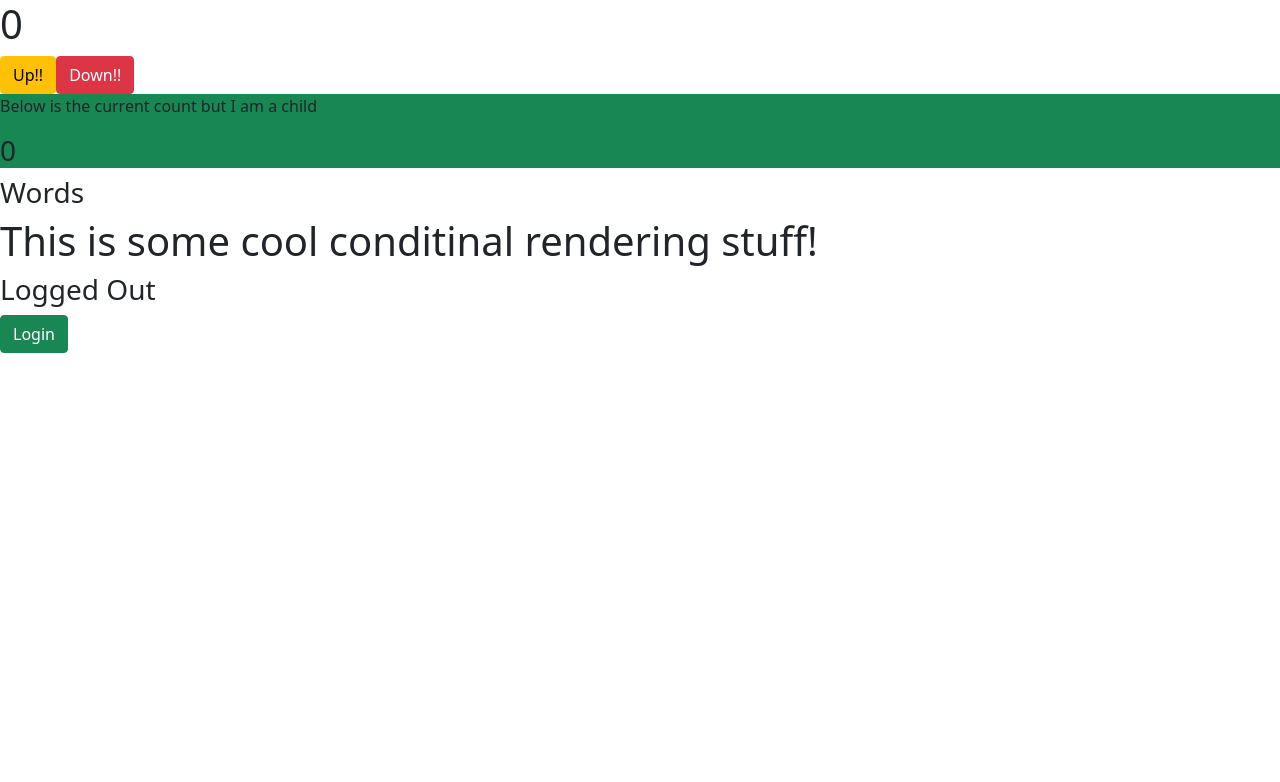
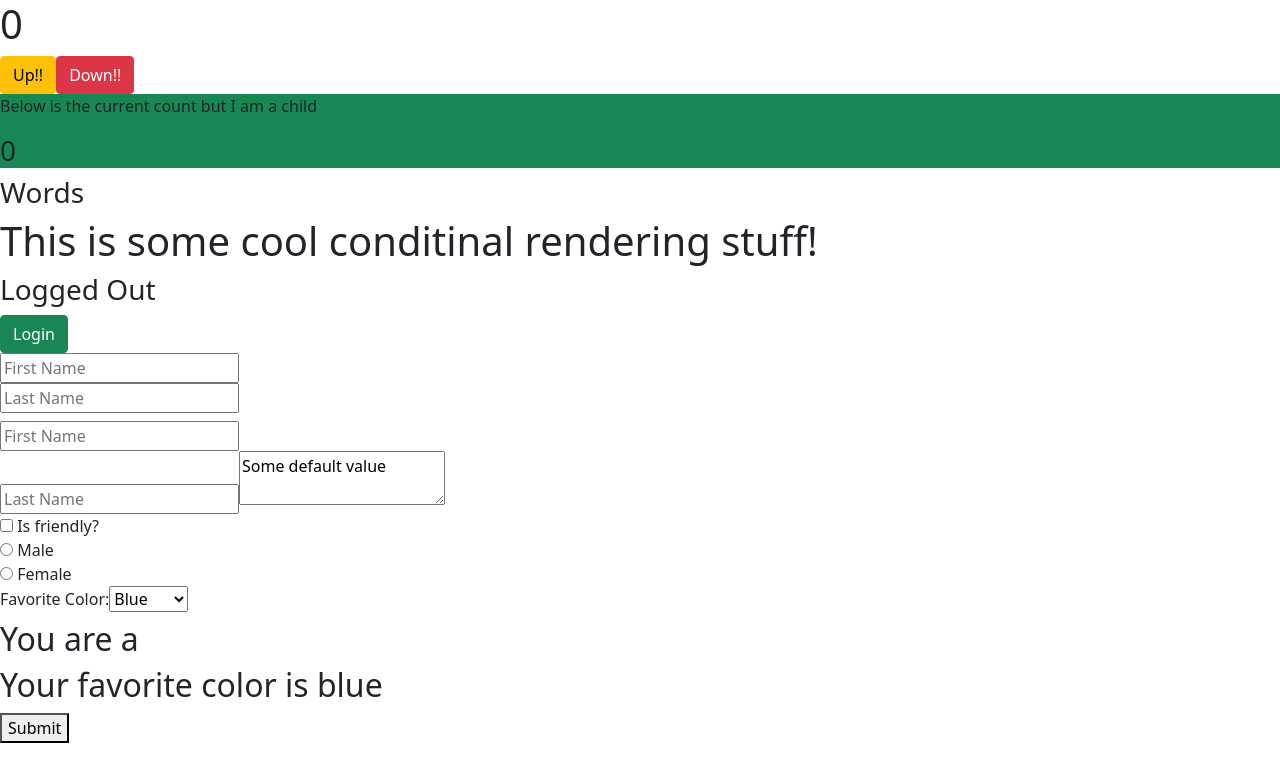
Before and after one commit to Craig270/React-Practice, a React (Create React App) app: page / in a window 1280 px wide. Shown: the top 782 px of the page. Built offline with nearby package versions, Linux system fonts and the light colour scheme; no server answers.

Commit message:
wrapping my head around forms in React. A monster for sure but these examples should help.

```diff
--- /dev/null
+++ b/src/Components/Forms.js
@@ -0,0 +1,45 @@
+import React, { Component } from "react";
+
+class App extends Component {
+  constructor() {
+    super();
+    this.state = {
+      firstName: "",
+      lastName: "",
+    };
+    this.handleChange = this.handleChange.bind(this);
+  }
+
+  handleChange(event) {
+    this.setState({
+      [event.target.name]: event.target.value,
+    });
+  }
+
+  render() {
+    return (
+      <form>
+        <input
+          type="text"
+          value={this.state.firstName}
+          name="firstName"
+          placeholder="First Name"
+          onChange={this.handleChange}
+        />
+        <br />
+        <input
+          type="text"
+          value={this.state.lastName}
+          name="lastName"
+          placeholder="Last Name"
+          onChange={this.handleChange}
+        />
+        <h1>
+          {this.state.firstName} {this.state.lastName}
+        </h1>
+      </form>
+    );
+  }
+}
+
+export default App;
--- /dev/null
+++ b/src/Components/Forms2.js
@@ -0,0 +1,113 @@
+import React, { Component } from "react";
+
+class Forms2 extends Component {
+  constructor() {
+    super();
+    this.state = {
+      firstName: "",
+      lastName: "",
+      isFriendly: false,
+      gender: "",
+      favColor: "blue",
+    };
+    this.handleChange = this.handleChange.bind(this);
+  }
+
+  handleChange(event) {
+    const { name, value, type, checked } = event.target;
+    type === "checkbox"
+      ? this.setState({ [name]: checked })
+      : this.setState({ [name]: value });
+  }
+
+  render() {
+    return (
+      <form onSubmit={this.handleSubmit}>
+        <input
+          type="text"
+          value={this.state.firstName}
+          name="firstName"
+          placeholder="First Name"
+          onChange={this.handleChange}
+        />
+        <br />
+        <input
+          type="text"
+          value={this.state.lastName}
+          name="lastName"
+          placeholder="Last Name"
+          onChange={this.handleChange}
+        />
+
+        {/**
+         * Other useful form elements:
+         *
+         *  <textarea /> element
+         *  <input type="checkbox" />
+         *  <input type="radio" />
+         *  <select> and <option> elements
+         */}
+
+        <textarea value={"Some default value"} onChange={this.handleChange} />
+
+        <br />
+
+        <label>
+          <input
+            type="checkbox"
+            name="isFriendly"
+            checked={this.state.isFriendly}
+            onChange={this.handleChange}
+          />{" "}
+          Is friendly?
+        </label>
+        <br />
+        <label>
+          <input
+            type="radio"
+            name="gender"
+            value="male"
+            checked={this.state.gender === "male"}
+            onChange={this.handleChange}
+          />{" "}
+          Male
+        </label>
+        <br />
+        <label>
+          <input
+            type="radio"
+            name="gender"
+            value="female"
+            checked={this.state.gender === "female"}
+            onChange={this.handleChange}
+          />{" "}
+          Female
+        </label>
+        {/* Formik */}
+        <br />
+
+        <label>Favorite Color:</label>
+        <select
+          value={this.state.favColor}
+          onChange={this.handleChange}
+          name="favColor"
+        >
+          <option value="blue">Blue</option>
+          <option value="green">Green</option>
+          <option value="red">Red</option>
+          <option value="orange">Orange</option>
+          <option value="yellow">Yellow</option>
+        </select>
+
+        <h1>
+          {this.state.firstName} {this.state.lastName}
+        </h1>
+        <h2>You are a {this.state.gender}</h2>
+        <h2>Your favorite color is {this.state.favColor}</h2>
+        <button>Submit</button>
+      </form>
+    );
+  }
+}
+
+export default Forms2;
--- a/src/index.js
+++ b/src/index.js
@@ -7,6 +7,8 @@
 import ColorCounts from "./Components/ColorCounts";
 import ButtonLogin from "./Components/ButtonLogin";
 import Fetch from "./Components/Fetch";
+import Forms from "./Components/Forms";
+import Forms2 from "./Components/Forms2";
 import "../node_modules/bootstrap/dist/css/bootstrap.css";
 ReactDOM.render(
   <React.StrictMode>
@@ -15,6 +17,8 @@
     <ColorCounts />
     <ButtonLogin />
     <Fetch />
+    <Forms />
+    <Forms2 />
   </React.StrictMode>,
   document.getElementById("root")
 );
```
